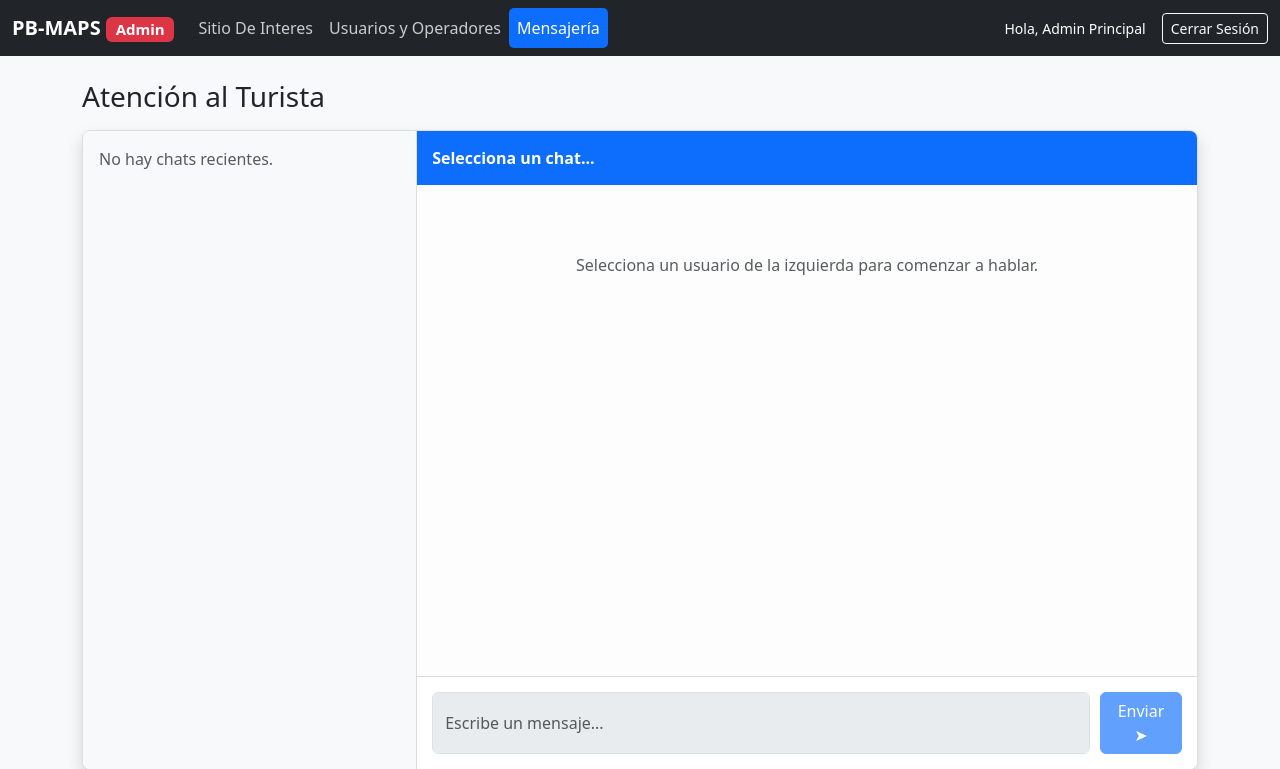
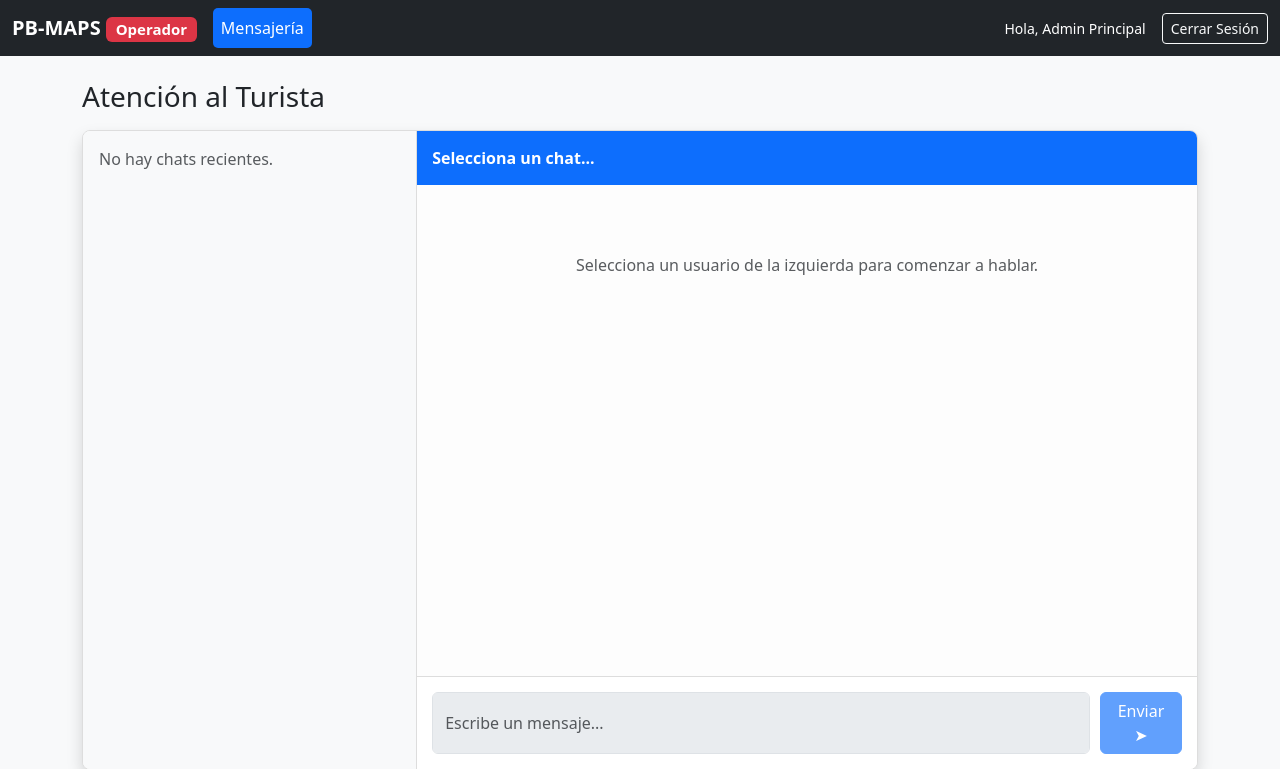
Before and after one commit to jostycode311only-sudo/PB-MAPS-PROJECT, a PHP site: page /admin/mensajes.php in a window 1280 px wide. Shown: the top 769 px of the page. Run offline with PHP 8.4, Linux system fonts and the light colour scheme; a user stored in the database is signed in; data comes from the database, SQL or seed files in the repository; data that the repository does not hold is empty.

Commit message:
feat: Nuevos cambios y revisión de la IA

```diff
--- a/app/Controllers/AuthController.php
+++ b/app/Controllers/AuthController.php
@@ -46,7 +46,7 @@ if ($_SERVER['REQUEST_METHOD'] === 'POST') {
             header("Location: ../../htdocs_public/admin/mensajes.php");
 
         } else {
-            // CASO 3: SI ES USUARIO NORMAL (TURISTA)
+            // SI ES USUARIO NORMAL (TURISTA)
             // Lo mandamos a la página de inicio para que vea hoteles y sitios
             header("Location: ../../htdocs_public/index.php");
         }
--- a/htdocs_public/admin/mensajes.php
+++ b/htdocs_public/admin/mensajes.php
@@ -28,7 +28,7 @@ if (!isset($_SESSION['user_rol']) || ($_SESSION['user_rol'] !== 'administrador'
 <!-- BARRA DE NAVEGACIÓN ADMINISTRADOR -->
 <nav class="navbar navbar-expand-lg navbar-dark bg-dark mb-4">
     <div class="container-fluid">
-        <a class="navbar-brand fw-bold" href="#">PB-MAPS <span class="badge bg-danger">Admin</span></a>
+        <a class="navbar-brand fw-bold" href="#">PB-MAPS <span class="badge bg-danger">Operador</span></a>
 
         <button class="navbar-toggler" type="button" data-bs-toggle="collapse" data-bs-target="#adminMenu">
             <span class="navbar-toggler-icon"></span>
@@ -36,12 +36,7 @@ if (!isset($_SESSION['user_rol']) || ($_SESSION['user_rol'] !== 'administrador'
 
         <div class="collapse navbar-collapse" id="adminMenu">
             <ul class="navbar-nav me-auto mb-2 mb-lg-0 admin-nav">
-                <li class="nav-item">
-                    <a class="nav-link" href="dashboard.php"><i class="bi bi-geo-alt"></i> Sitio De Interes</a>
-                </li>
-                <li class="nav-item">
-                    <a class="nav-link" href="usuarios.php"><i class="bi bi-people"></i> Usuarios y Operadores</a>
-                </li>
+
                 <li class="nav-item">
                     <a class="nav-link active" href="mensajes.php"><i class="bi bi-chat-dots"></i> Mensajería</a>
                 </li>
--- a/htdocs_public/chat_turista.php
+++ b/htdocs_public/chat_turista.php
@@ -2,9 +2,7 @@
 // htdocs_public/chat_turista.php
 session_start();
 
-// --- CORRECCIÓN DE SEGURIDAD ---
-// No usamos CheckAuth.php porque ese bloquea a los turistas.
-// Solo verificamos que el usuario haya iniciado sesión.
+// SEGURIDAD
 if (!isset($_SESSION['user_id'])) {
     header("Location: login.php?error=debes_iniciar_sesion");
     exit;
@@ -13,7 +11,7 @@ if (!isset($_SESSION['user_id'])) {
 
 require_once __DIR__ . '/../app/Models/Usuario.php';
 
-// 1. Validar que haya un ID de operador en la URL
+//Validar que haya un ID de operador en la URL
 if (!isset($_GET['id'])) {
     header("Location: operadores.php");
     exit;
--- a/htdocs_public/login.php
+++ b/htdocs_public/login.php
@@ -100,10 +100,7 @@
     <a href="index.php" class="back-link"><i class="bi bi-arrow-left"></i> Volver al Inicio</a>
 
     <div class="login-card">
-
         <div class="logo-container">
-            <!-- AQUÍ PONDRÁS TU LOGO MÁS ADELANTE -->
-            <!-- <img src="img/tu-logo.png" alt="Logo PB-MAPS"> -->
             <h2 class="fw-bold text-primary mb-0"><i class="bi bi-geo-alt-fill text-warning"></i> PB-MAPS</h2>
             <p class="text-muted small">Descubre Puerto Boyacá</p>
         </div>
```
Also changed, not shown: htdocs_public/admin/dashboard.php (+6 -6 lines).
